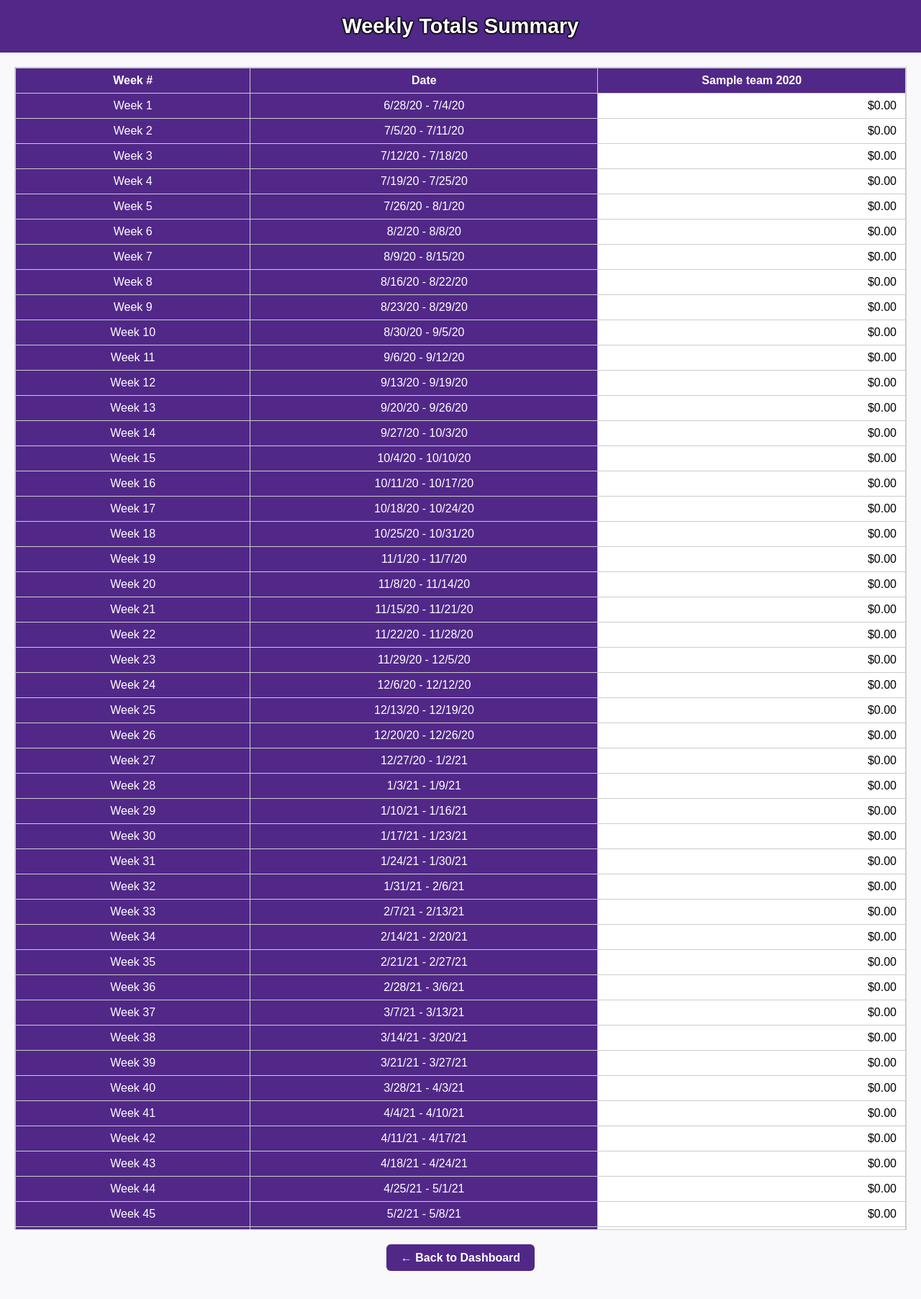
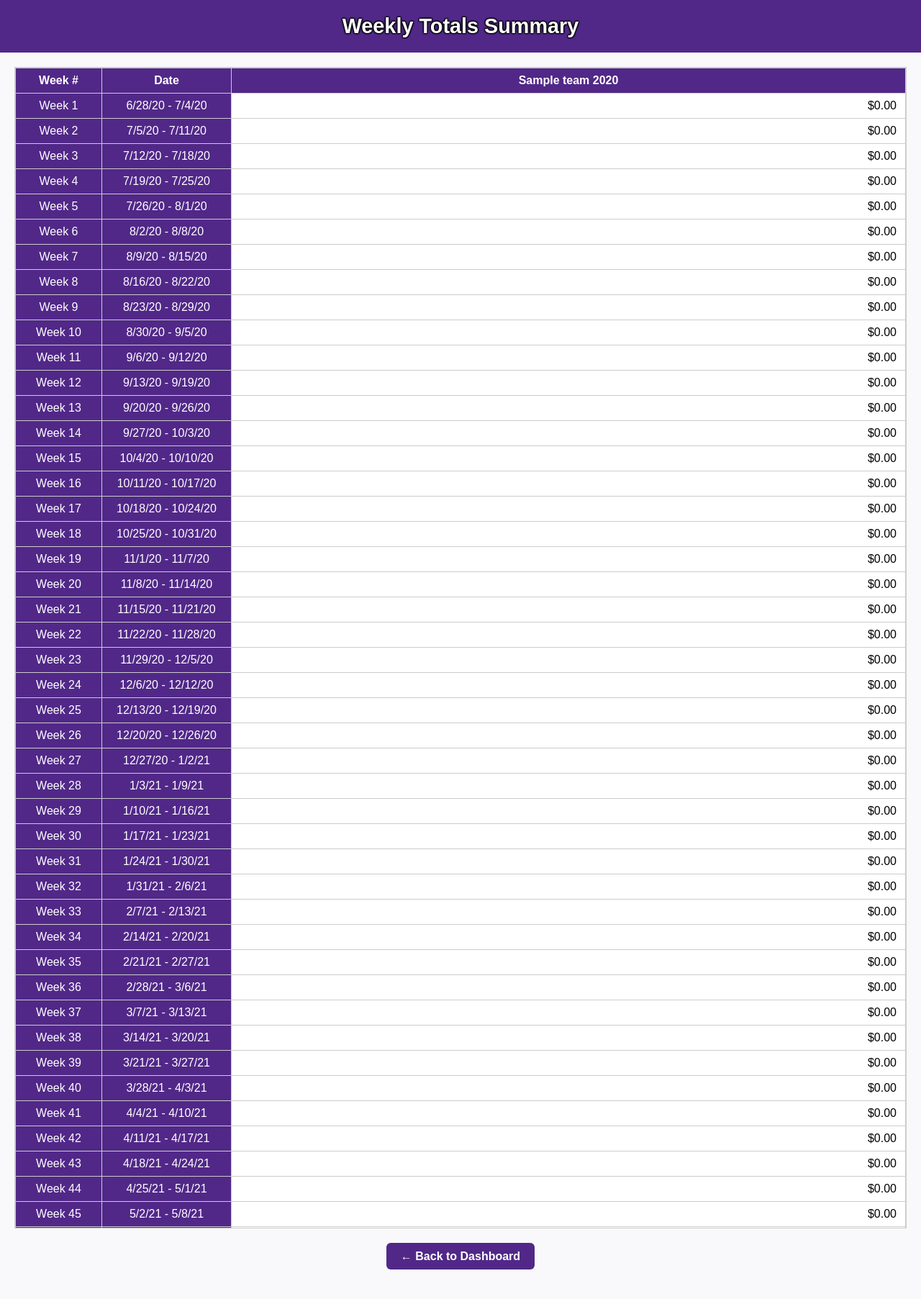
Before and after one commit to cstuffs/KSU, a Flask app: page /admin/weekly_totals in a window 1280 px wide. Shown: the top 1805 px of the page at 72% size. Run offline with Flask 3, Linux system fonts and the light colour scheme; a user stored in the database is signed in; tables that the repository leaves empty hold one stand-in row (values such as "Sample post").

Commit message:
Fix column misalignment: enforce column widths and sticky layout with colgroup

```diff
--- a/templates/weekly_totals.html
+++ b/templates/weekly_totals.html
@@ -3,6 +3,10 @@
 <head>
     <title>Weekly Totals Summary</title>
     <style>
+        * {
+            box-sizing: border-box;
+        }
+
         body {
             font-family: Arial, sans-serif;
             margin: 0;
@@ -29,9 +33,9 @@
 
         table {
             border-collapse: collapse;
+            table-layout: fixed;
             width: max-content;
             min-width: 100%;
-            table-layout: fixed;
         }
 
         th, td {
@@ -42,7 +46,14 @@
             background-color: white;
         }
 
-        /* Top row header */
+        col.col-week {
+            width: 120px;
+        }
+
+        col.col-date {
+            width: 180px;
+        }
+
         thead th {
             position: sticky;
             top: 0;
@@ -52,33 +63,28 @@
             text-align: center;
         }
 
-        /* Sticky WEEK # and DATE columns */
-        td:first-child,
-        th:first-child {
+        /* Left sticky columns: WEEK and DATE */
+        td:first-child, th:first-child {
             position: sticky;
             left: 0;
             background-color: #512888;
             color: white;
-            min-width: 100px;
-            z-index: 3; /* slightly above team columns, but below header row */
-            text-align: center;
-        }
-
-        td:nth-child(2),
-        th:nth-child(2) {
-            position: sticky;
-            left: 100px;
-            background-color: #512888;
-            color: white;
-            min-width: 160px;
             z-index: 3;
             text-align: center;
         }
 
-        /* Ensure top-left cells layer properly */
-        thead th:first-child,
-        thead th:nth-child(2) {
-            z-index: 4; /* highest: top + left corner cells */
+        td:nth-child(2), th:nth-child(2) {
+            position: sticky;
+            left: 120px;
+            background-color: #512888;
+            color: white;
+            z-index: 3;
+            text-align: center;
+        }
+
+        /* Top-left cells highest z-index */
+        thead th:first-child, thead th:nth-child(2) {
+            z-index: 4;
         }
 
         .button-container {
@@ -105,6 +111,13 @@
 
     <div class="scroll-wrapper">
         <table>
+            <colgroup>
+                <col class="col-week">
+                <col class="col-date">
+                {% for team in users %}
+                    <col>
+                {% endfor %}
+            </colgroup>
             <thead>
                 <tr>
                     <th>Week #</th>
```
